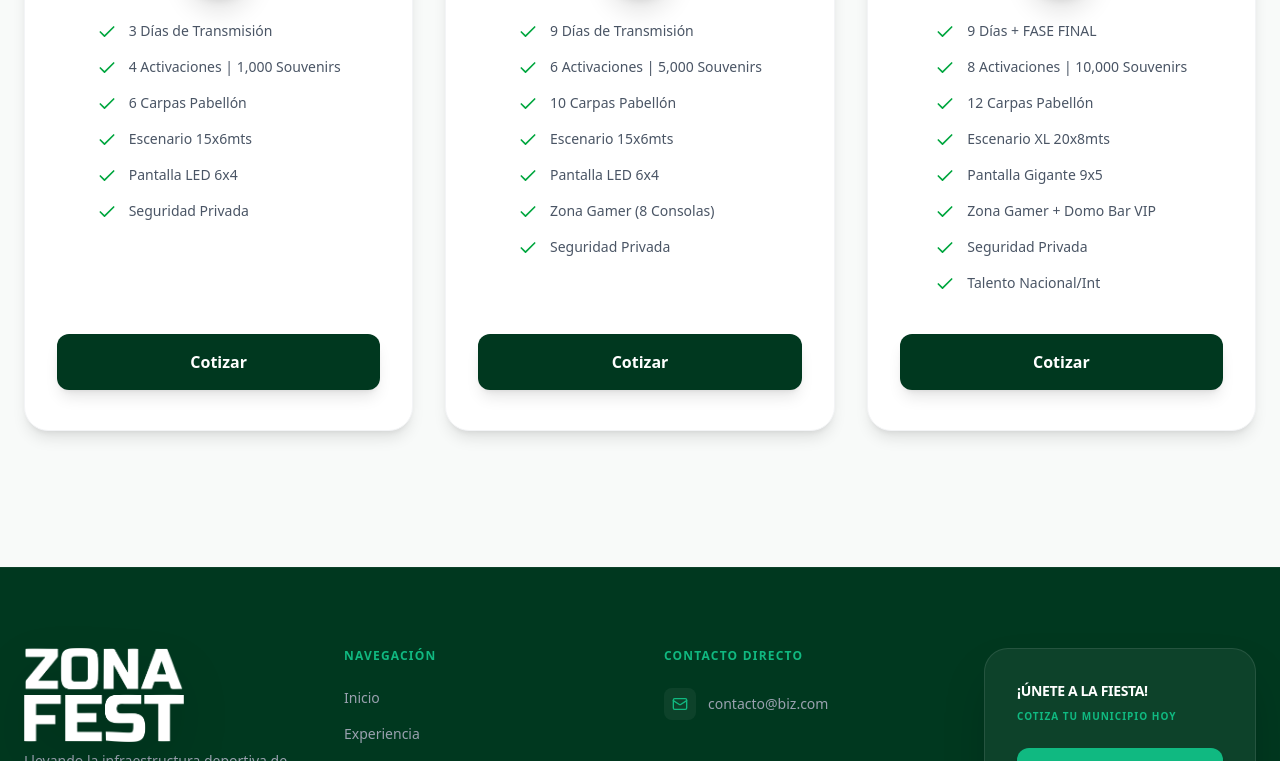
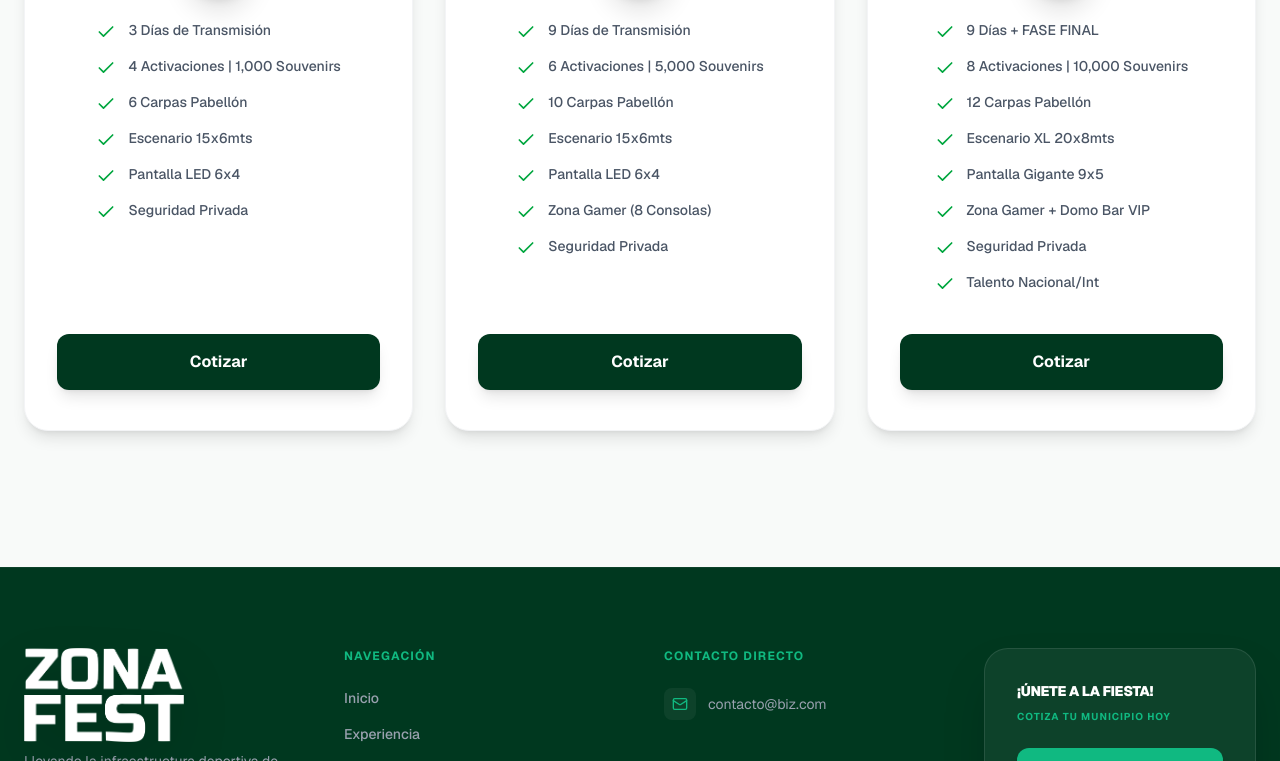
Before and after one commit to desarrollobizapp-design/fan-zone-landing-page, a Next.js app: page / in a window 1280 px wide. Shown: the part 4668-5429 px from the top of the page. Built offline with nearby package versions, Linux system fonts and the light colour scheme.

Commit message:
Edicion en el archivo de LAYOUT para el forzado defuente en cualquier dispositivo

```diff
--- a/app/layout.tsx
+++ b/app/layout.tsx
@@ -4,14 +4,15 @@ import "./globals.css";
 
 import Footer from './components/Footer';
 
+// Configuramos las fuentes
 const geistSans = Geist({
-  variable: "--font-geist-sans",
   subsets: ["latin"],
+  display: 'swap', // Esto asegura que el texto se vea mientras carga la fuente
 });
 
 const geistMono = Geist_Mono({
-  variable: "--font-geist-mono",
   subsets: ["latin"],
+  display: 'swap',
 });
 
 export const metadata: Metadata = {
@@ -42,13 +43,12 @@ export default function RootLayout({
 }>) {
   return (
     <html lang="es">
-      <body
-        className={`${geistSans.variable} ${geistMono.variable} antialiased`}
-      >
+      {/* ALERTA: Aquí aplicamos 'geistSans.className' directamente.
+          Esto obliga a todo el proyecto a usar esa fuente sin configurar Tailwind.
+      */}
+      <body className={`${geistSans.className} antialiased`}>
         {children}
-
-      <Footer/>
-
+        <Footer/>
       </body>
     </html>
   );
```
